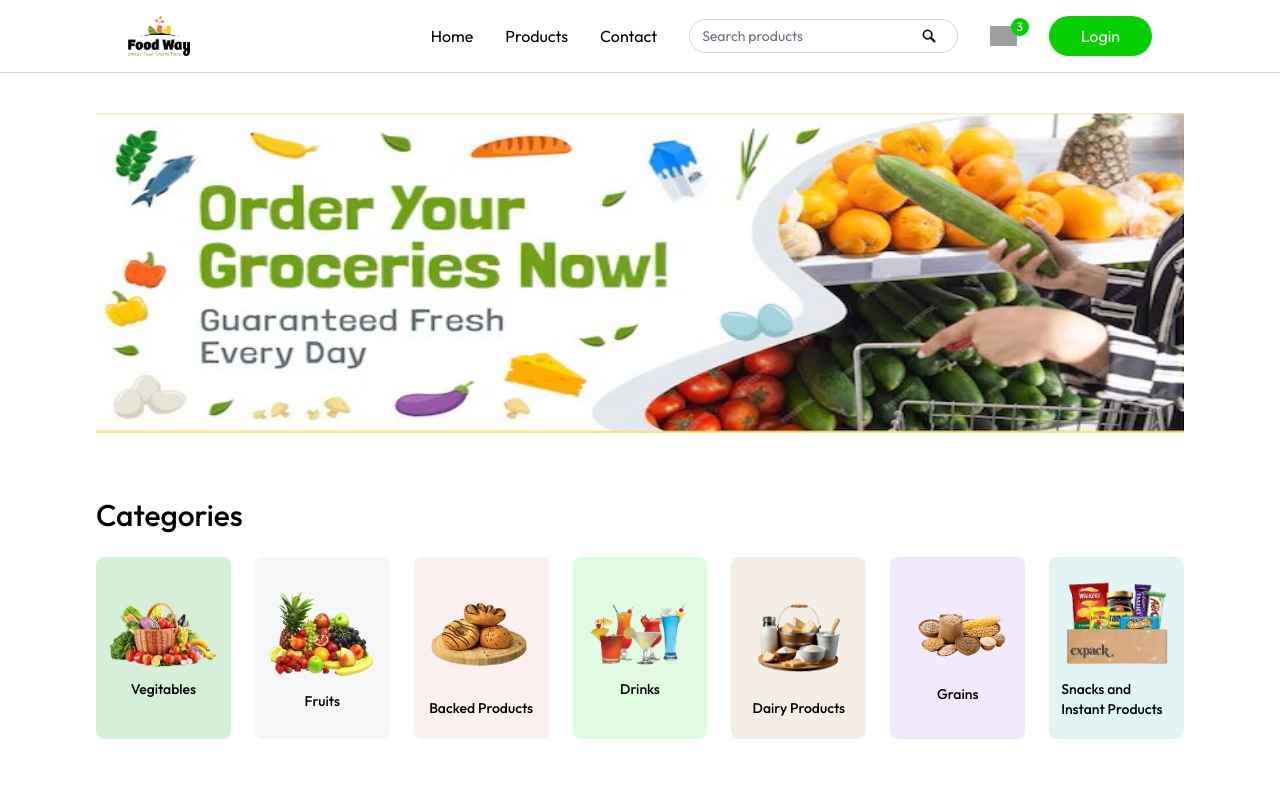
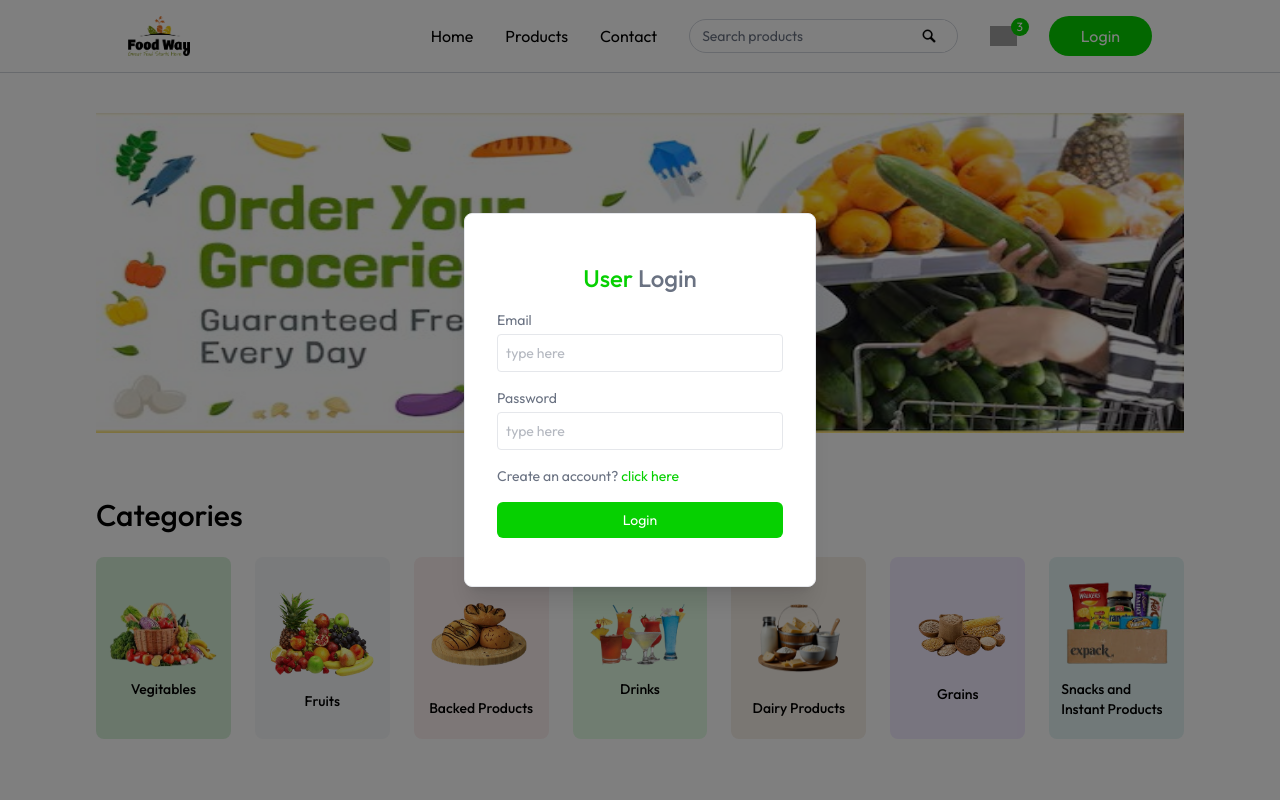
Before and after one commit to hasan8162/Food-Way, a React (Vite) app in the folder frontend/: page / in a window 1280 px wide. Both pictures are taken after a click on the button "Login". Shown: the top 800 px of the page. Built offline with nearby package versions, Linux system fonts and the light colour scheme; grey boxes are pictures that could not be loaded.

Commit message:
Login and SignUp page Completed

```diff
--- a/frontend/src/App.jsx
+++ b/frontend/src/App.jsx
@@ -4,12 +4,16 @@
 import { Route, Routes, useLocation } from "react-router-dom";
 import { Toaster } from "react-hot-toast";
 import Footer from "./components/Footer";
+import { useAppContext } from "./context/AppContext";
+import Login from "./components/Login";
 
 const App = () => {
   const isSellerPath = useLocation().pathname.includes("seller");
+  const {showUserLogin} = useAppContext();
   return (
     <div>
       {isSellerPath ? null : <Navbar/>}
+      {showUserLogin ? <Login/> : null}
       <Toaster/>
       <div className={ '${isSellerPath ? "" : "px-6 md:px-16 lg:px-24 xl:px-32"}'}>
         <Routes>
--- /dev/null
+++ b/frontend/src/components/Login.jsx
@@ -0,0 +1,58 @@
+import React from 'react'
+import { useState } from "react";
+import { useAppContext } from '../context/AppContext';
+
+const Login = () => {
+    const {setShowUserLogin, setUser} = useAppContext();
+    const [state, setState] = useState("login");
+    const [name, setName] = useState("");
+    const [email, setEmail] = useState("");
+    const [password, setPassword] = useState("");
+
+    const onSubmitHandler = async (event) => {
+        event.preventDefault();
+        setUser({
+            email: "test@gmail.dev",
+            name: "MahamudulHasan"
+        })
+        setShowUserLogin(false)
+    }
+  return (
+
+    <div onClick={() => setShowUserLogin(false)} className='fixed top-0 bottom-0 left-0 right-0 z-30 flex items-center text-sm text-gray-600 bg-black/50'>
+      <form onSubmit={onSubmitHandler} onClick={(e) => e.stopPropagation()} className="flex flex-col gap-4 m-auto items-start p-8 py-12 w-80 sm:w-[352px] text-gray-500 rounded-lg shadow-xl border border-gray-200 bg-white">
+            <p className="text-2xl font-medium m-auto">
+                <span className="text-primary">User</span> {state === "login" ? "Login" : "Sign Up"}
+            </p>
+            {state === "register" && (
+                <div className="w-full">
+                    <p>Name</p>
+                    <input onChange={(e) => setName(e.target.value)} value={name} placeholder="type here" className="border border-gray-200 rounded w-full p-2 mt-1 outline-primary" type="text" required />
+                </div>
+            )}
+            <div className="w-full ">
+                <p>Email</p>
+                <input onChange={(e) => setEmail(e.target.value)} value={email} placeholder="type here" className="border border-gray-200 rounded w-full p-2 mt-1 outline-primary" type="email" required />
+            </div>
+            <div className="w-full ">
+                <p>Password</p>
+                <input onChange={(e) => setPassword(e.target.value)} value={password} placeholder="type here" className="border border-gray-200 rounded w-full p-2 mt-1 outline-primary" type="password" required />
+            </div>
+            {state === "register" ? (
+                <p>
+                    Already have account? <span onClick={() => setState("login")} className="text-primary cursor-pointer">click here</span>
+                </p>
+            ) : (
+                <p>
+                    Create an account? <span onClick={() => setState("register")} className="text-primary cursor-pointer">click here</span>
+                </p>
+            )}
+            <button className="bg-primary hover:bg-primary-dull transition-all text-white w-full py-2 rounded-md cursor-pointer">
+                {state === "register" ? "Create Account" : "Login"}
+            </button>
+        </form>
+    </div>
+  )
+}
+
+export default Login
```
